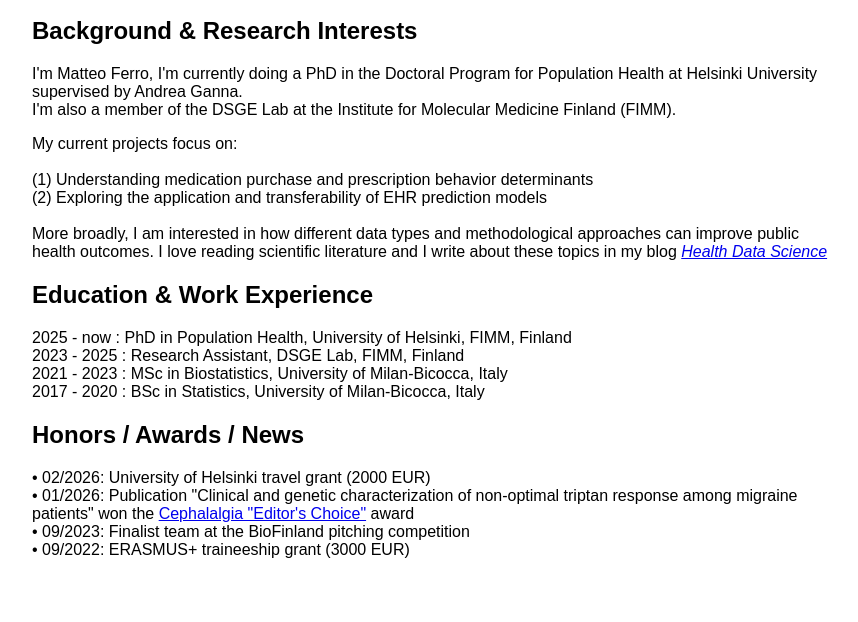
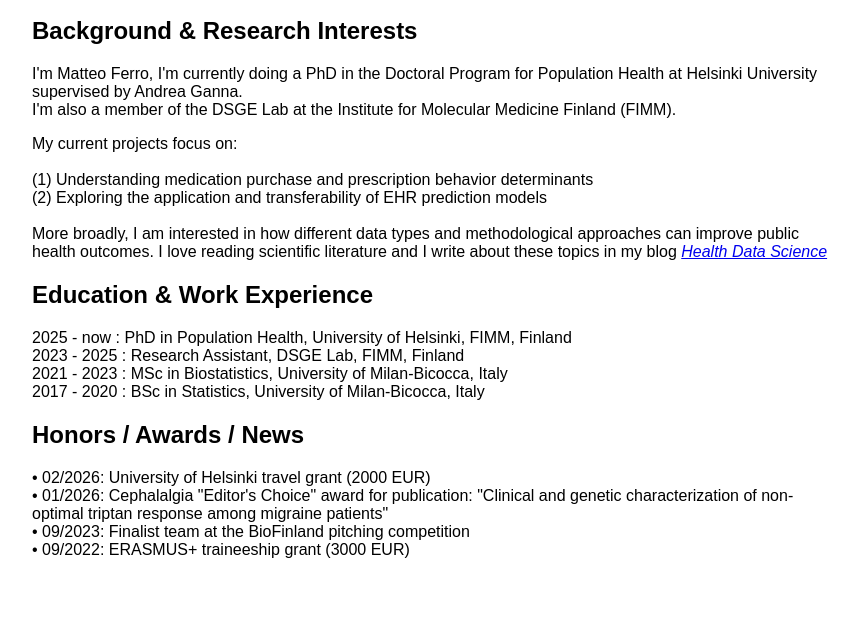
Before and after one commit to ferroteo/ferroteo.github.io, a plain HTML site: page index.html in a window 1280 px wide. Shown: the part 124-746 px from the top of the page, without its empty margins (208-1066 px from the left). Drawn offline with Linux system fonts and the light colour scheme.

Commit message:
update text

```diff
--- a/index.html
+++ b/index.html
@@ -67,7 +67,7 @@
     <h2>Honors / Awards / News </h2>
     <p>
       • 02/2026: University of Helsinki travel grant (2000 EUR)<br>
-      • 01/2026: Publication "Clinical and genetic characterization of non-optimal triptan response among migraine patients" won the <a href="https://ihs-headache.org/en/resources/cephalalgia/cephalalgia-editors-choice/">Cephalalgia "Editor's Choice"</a> award<br>
+      • 01/2026: Cephalalgia "Editor's Choice" award for publication: "Clinical and genetic characterization of non-optimal triptan response among migraine patients"  <br>
       • 09/2023: Finalist team at the BioFinland pitching competition <br>
       • 09/2022: ERASMUS+ traineeship grant (3000 EUR) <br>
     </p>
```
